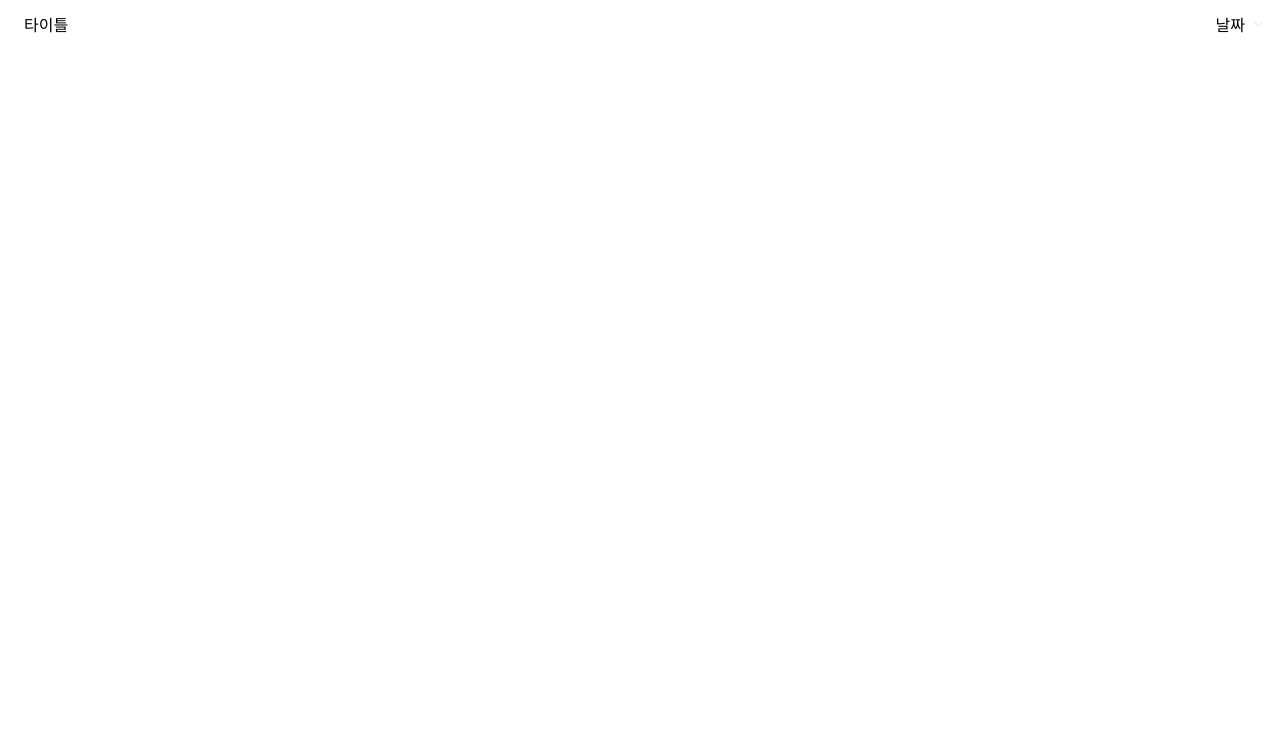
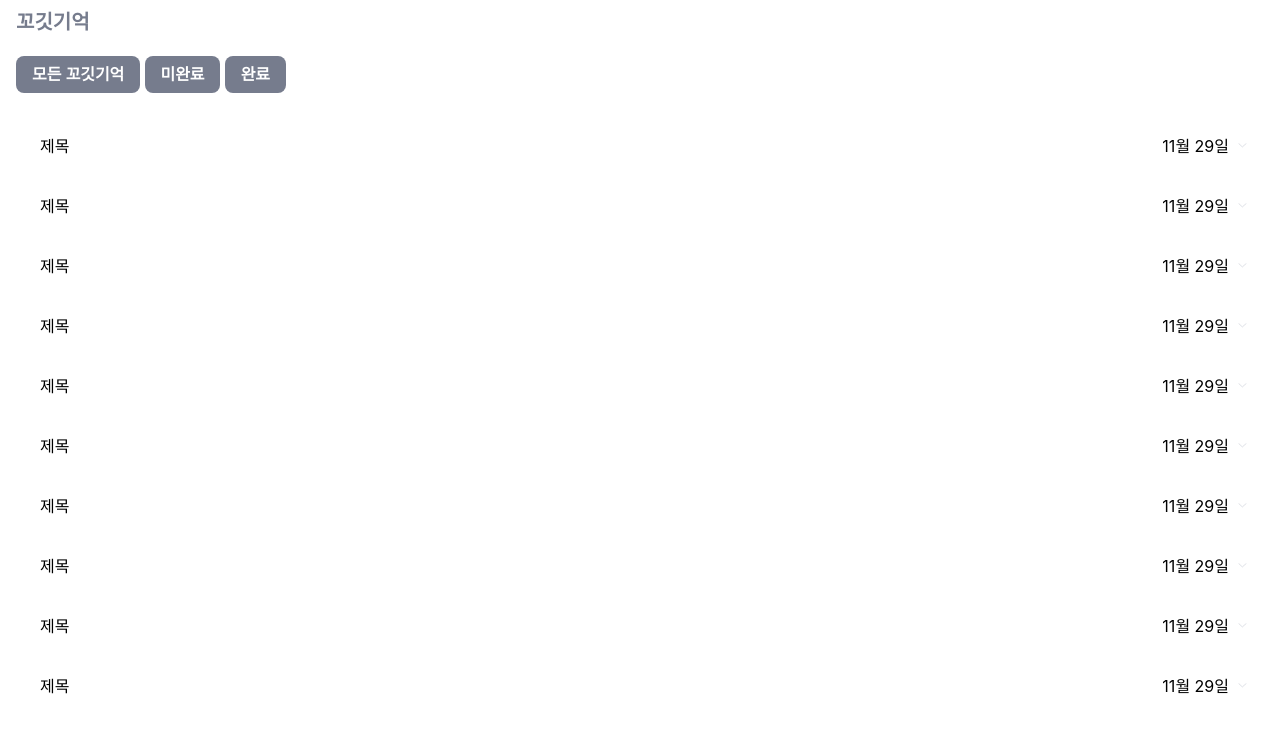
Before and after one commit to depromeet/ggogeet-client, a Next.js app: page /letter-remind in a window 1280 px wide. Shown: the top 732 px of the page. Built offline with nearby package versions, Linux system fonts and the light colour scheme; a web font is replaced by a local one.

Commit message:
💄 letter-remind 페이지 UI 추가

```diff
--- a/src/pages/letter-remind/index.tsx
+++ b/src/pages/letter-remind/index.tsx
@@ -1,7 +1,59 @@
+import Button from "@/src/components/common/Buttons/Button";
+import TopNavigation from "@/src/components/common/TopNavigation";
 import TodoContainer from "@/src/components/features/letter-remind/TodoContainer";
+import styled from "@emotion/styled";
+import { title } from "process";
+
+const Layout = styled.div`
+  padding: 12px 16px 0 16px;
+`;
+
+const ButtonsContainer = styled.div`
+  display: flex;
+  width: 270px;
+  padding: 0 0 28px 0;
+  justify-content: space-between;
+`;
+
+const TodoContainerWrapper = styled.div`
+  padding: 0 0 12px 0;
+`;
+
+const DummyData = [
+  { title: "제목", date: "11월 29일", id: "1" },
+  { title: "제목", date: "11월 29일", id: "2" },
+  { title: "제목", date: "11월 29일", id: "3" },
+  { title: "제목", date: "11월 29일", id: "4" },
+  { title: "제목", date: "11월 29일", id: "5" },
+  { title: "제목", date: "11월 29일", id: "6" },
+  { title: "제목", date: "11월 29일", id: "7" },
+  { title: "제목", date: "11월 29일", id: "8" },
+  { title: "제목", date: "11월 29일", id: "9" },
+  { title: "제목", date: "11월 29일", id: "10" },
+];
 
 const LetterRemindPage = () => {
-  return <TodoContainer title="타이틀" date="날짜" />;
+  return (
+    <>
+      <TopNavigation title="꼬깃기억" />
+
+      <Layout>
+        <ButtonsContainer>
+          <Button name="모든 꼬깃기억" fontStyle="bold" isDark={true} />
+          <Button name="미완료" fontStyle="bold" isDark={true} />
+          <Button name="완료" fontStyle="bold" isDark={true} />
+        </ButtonsContainer>
+
+        {DummyData.map((item) => {
+          return (
+            <TodoContainerWrapper key={item.id}>
+              <TodoContainer title={item.title} date={item.date} />
+            </TodoContainerWrapper>
+          );
+        })}
+      </Layout>
+    </>
+  );
 };
 
 export default LetterRemindPage;
```
